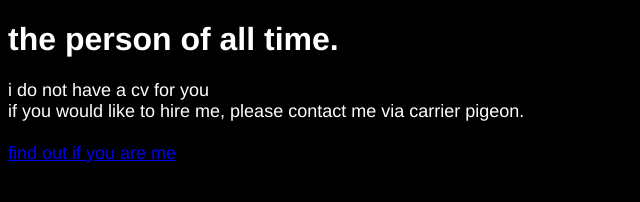
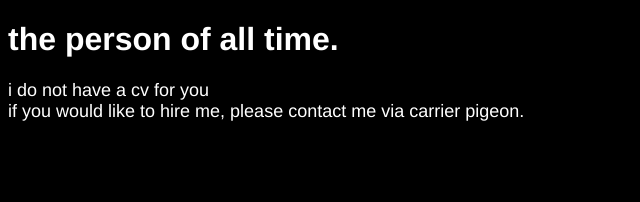
Before and after one commit to a-x-yuan/a-x-yuan.github.io, a plain HTML site: page index.html in a window 1280 px wide. Shown: the whole page, without its empty margins (0-640 px from the left). Drawn offline with Linux system fonts and the light colour scheme.

Commit message:
Update index.html

```diff
--- a/index.html
+++ b/index.html
@@ -8,7 +8,7 @@
     <h1>the person of all time.</h1>
     <p>i do not have a cv for you<br>
       if you would like to hire me, please contact me via carrier pigeon.<br><br>
-      <a href="https://uquiz.com/8HWSSu">find out if you are me</a><br>
+      <!-- a href="https://uquiz.com/8HWSSu">find out if you are me</a><br> -->
       <!-- a href="koyuru.itch.io">my itch.io</a -->
     </p>
   </body>
```
